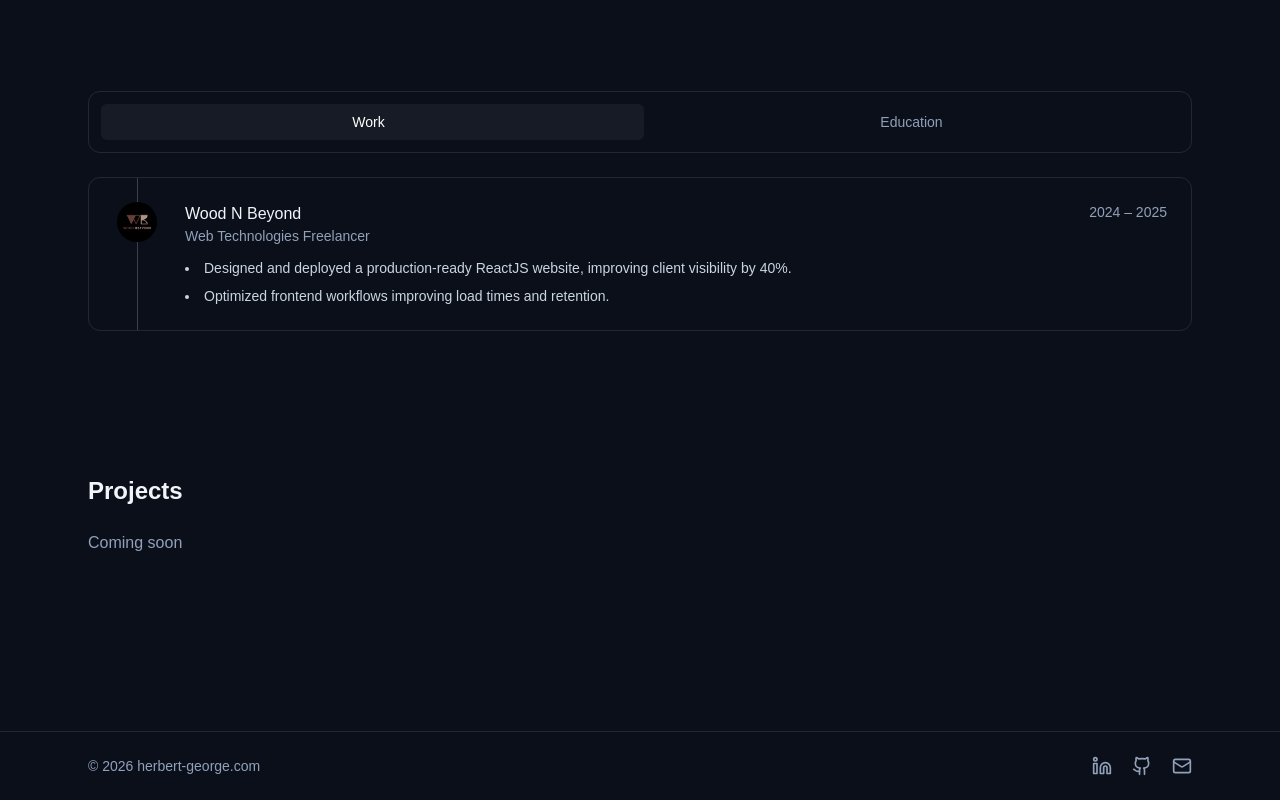
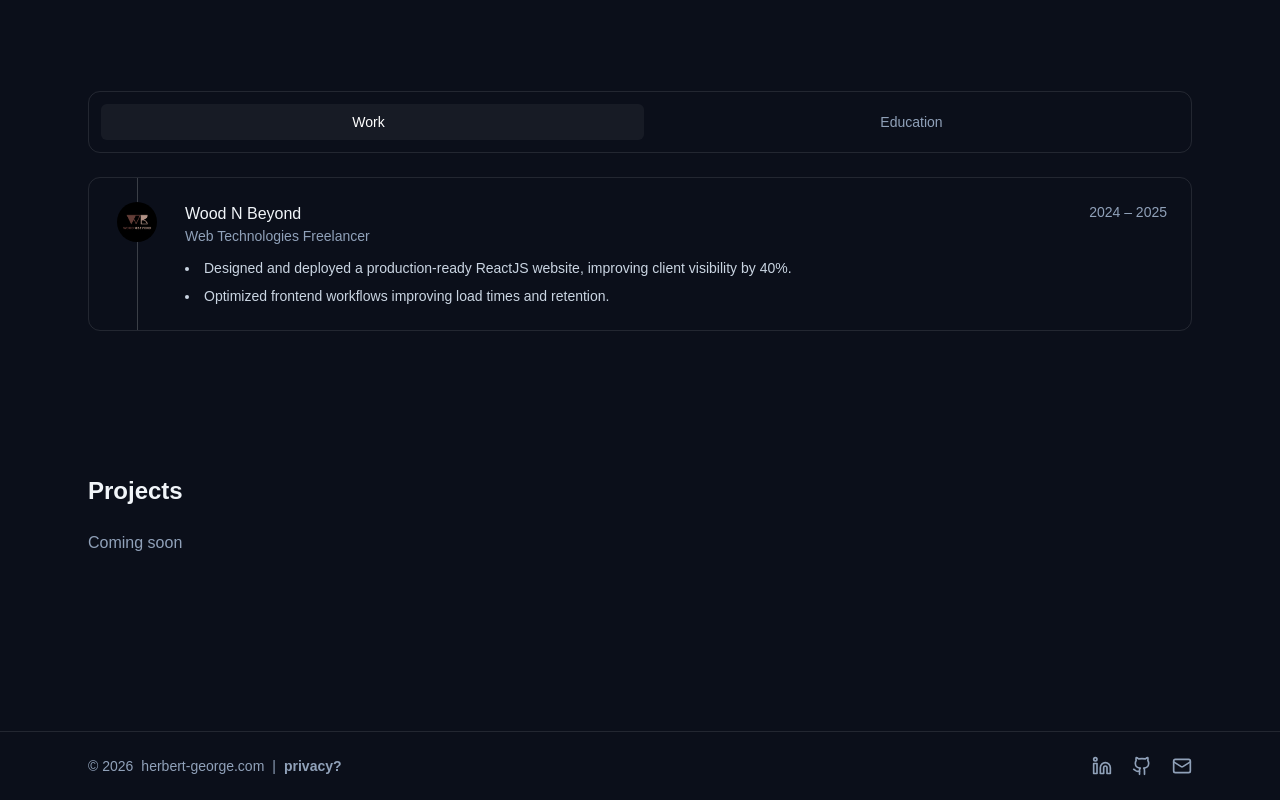
Before and after one commit to H3r-b/Portfolio, a Next.js app: page / in a window 1280 px wide. Shown: the part 404-1204 px from the top of the page. Built offline with nearby package versions, Linux system fonts and the light colour scheme.

Commit message:
Updated Footer

```diff
--- a/components/layout/Footer.tsx
+++ b/components/layout/Footer.tsx
@@ -6,8 +6,9 @@ export default function Footer() {
       <div className="max-w-6xl mx-auto px-6 py-6 flex items-center justify-between text-sm text-slate-400">
 
         {/* LEFT */}
-        <div>
-          © 2026{' '}
+        <div className="flex items-center gap-2">
+          <span>© 2026</span>
+
           <a
             href="https://herbert-george.com"
             target="_blank"
@@ -16,6 +17,16 @@ export default function Footer() {
           >
             herbert-george.com
           </a>
+
+          <span>|</span>
+
+          <a
+            href="/privacy"
+            className="font-semibold hover:text-white transition"
+          >
+            privacy?
+          </a>
+
         </div>
 
         {/* RIGHT */}
```
